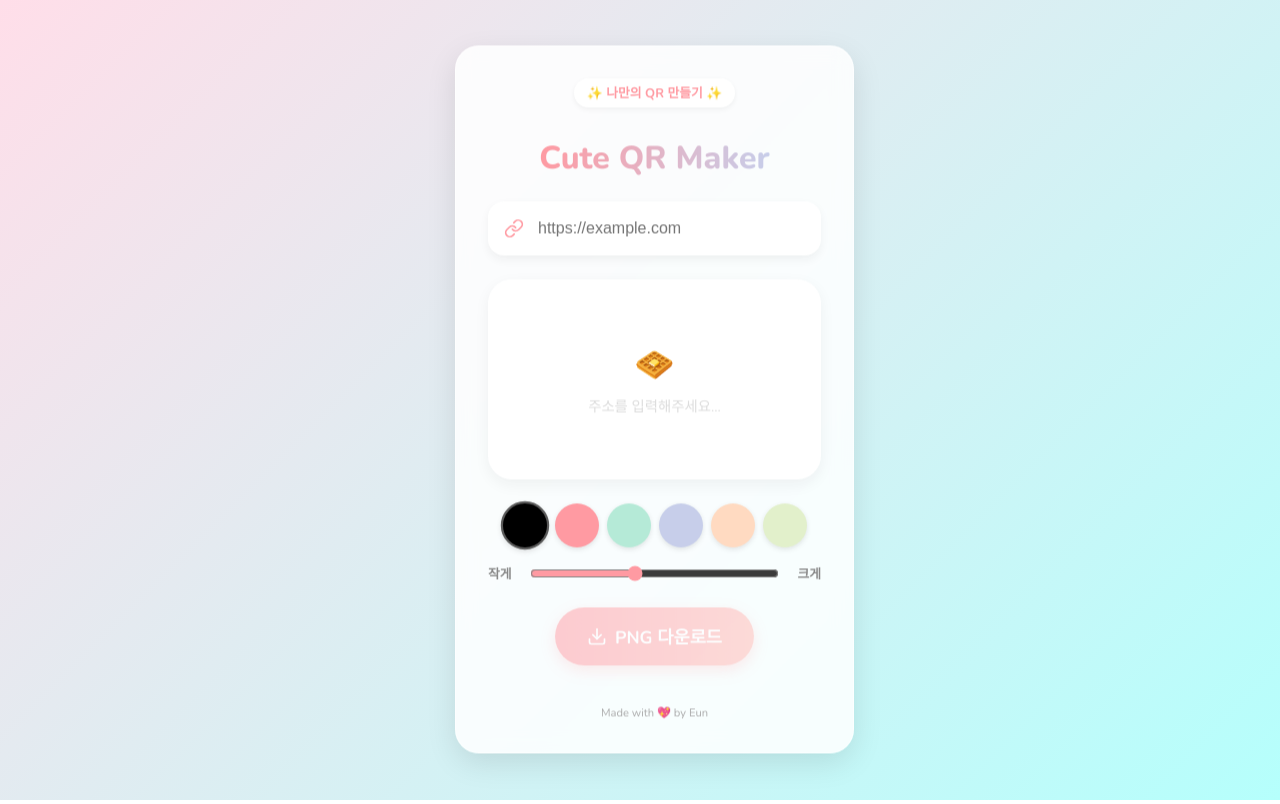
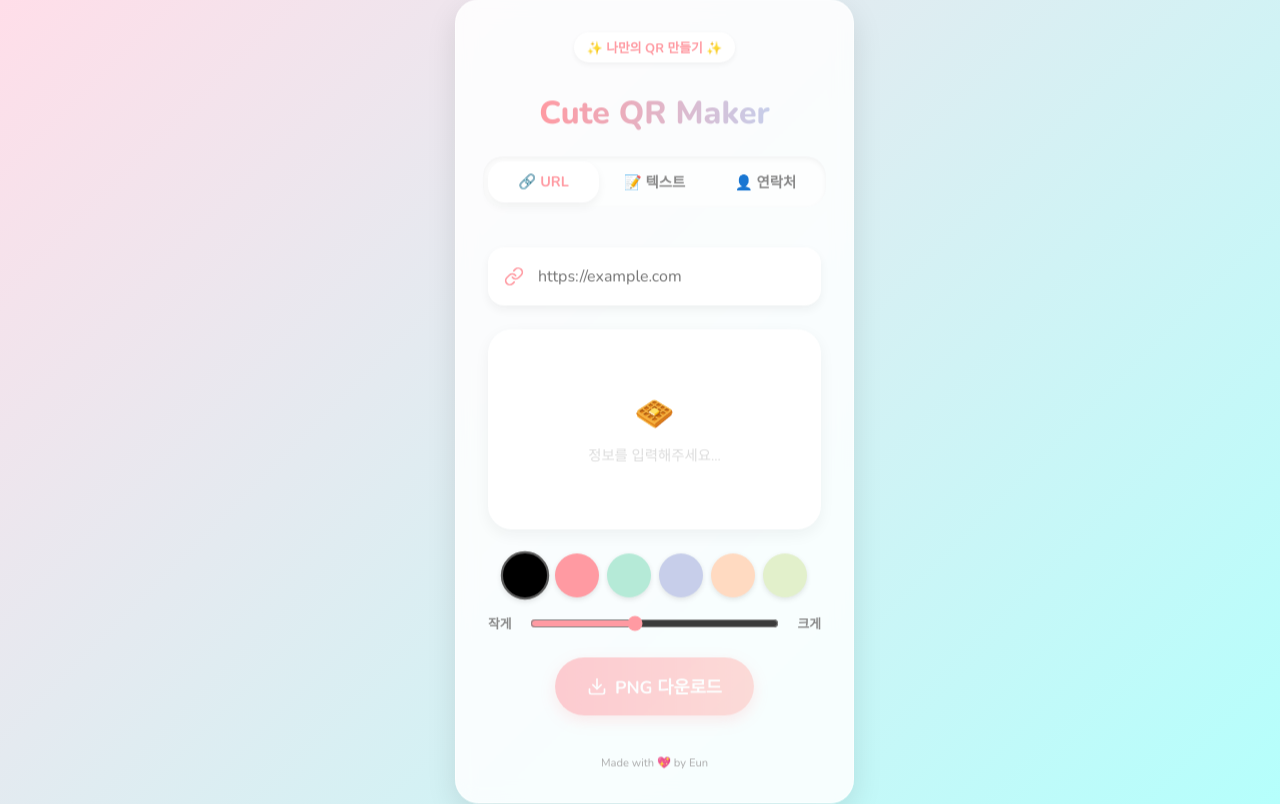
Before and after one commit to cybereun/qrcode, a React (Vite) app: page / in a window 1280 px wide. Built offline with nearby package versions, Linux system fonts and the light colour scheme.

Commit message:
기능(App): URL/텍스트/연락처 3가지 모드 지원 및 URL 스키마 자동 처리 추가

```diff
--- a/src/App.jsx
+++ b/src/App.jsx
@@ -1,12 +1,42 @@
-import React, { useState, useRef } from 'react';
+import React, { useState, useRef, useMemo } from 'react';
 import { QRCodeCanvas } from 'qrcode.react';
 import './index.css';
 
 const App = () => {
-  const [url, setUrl] = useState(''); // 초기값은 비워두어 플레이스홀더가 보이게 함
+  const [activeTab, setActiveTab] = useState('url'); // 'url', 'text', 'contact'
+
+  // 상태 관리
+  const [url, setUrl] = useState('');
+  const [text, setText] = useState('');
+  const [contact, setContact] = useState({ name: '', phone: '', email: '' });
+
   const [color, setColor] = useState('#000000');
   const [size, setSize] = useState(200);
   const qrRef = useRef(null);
+
+  // QR 코드 값 계산 (메모이제이션)
+  const qrValue = useMemo(() => {
+    if (activeTab === 'url') {
+      if (!url.trim()) return '';
+      // URL 모드일 때 스키마 자동 추가
+      return /^https?:\/\//i.test(url) ? url : `https://${url}`;
+    }
+    if (activeTab === 'text') {
+      return text;
+    }
+    if (activeTab === 'contact') {
+      const { name, phone, email } = contact;
+      if (!name && !phone && !email) return '';
+      // vCard 3.0 포맷 생성
+      return `BEGIN:VCARD
+VERSION:3.0
+FN:${name}
+TEL:${phone}
+EMAIL:${email}
+END:VCARD`;
+    }
+    return '';
+  }, [activeTab, url, text, contact]);
 
   // QR 코드 다운로드 함수
   const downloadQR = () => {
@@ -15,14 +45,13 @@ const App = () => {
       const pngUrl = canvas.toDataURL('image/png');
       const downloadLink = document.createElement('a');
       downloadLink.href = pngUrl;
-      downloadLink.download = '내-귀여운-qr.png';
+      downloadLink.download = `my-cute-qr-${activeTab}.png`;
       document.body.appendChild(downloadLink);
       downloadLink.click();
       document.body.removeChild(downloadLink);
     }
   };
 
-  // 색상 팔레트 정의
   const colors = [
     '#000000', // 기본 검정
     '#FF9AA2', // 소프트 핑크
@@ -37,18 +66,37 @@ const App = () => {
       <div className="badge">✨ 나만의 QR 만들기 ✨</div>
       <h1 className="title">Cute QR Maker</h1>
 
-      {/* 입력 섹션 */}
+      {/* 탭 메뉴 */}
+      <div className="tab-container">
+        <button
+          className={`tab-btn ${activeTab === 'url' ? 'active' : ''}`}
+          onClick={() => setActiveTab('url')}
+        >
+          🔗 URL
+        </button>
+        <button
+          className={`tab-btn ${activeTab === 'text' ? 'active' : ''}`}
+          onClick={() => setActiveTab('text')}
+        >
+          📝 텍스트
+        </button>
+        <button
+          className={`tab-btn ${activeTab === 'contact' ? 'active' : ''}`}
+          onClick={() => setActiveTab('contact')}
+        >
+          👤 연락처
+        </button>
+      </div>
+
+      {/* 입력 섹션: 탭에 따라 다르게 표시 */}
       <div className="input-container">
+
+        {activeTab === 'url' && (
+          <div style={{ position: 'relative', width: '100%' }}>
             <svg
               xmlns="http://www.w3.org/2000/svg"
-          width="20"
-          height="20"
-          viewBox="0 0 24 24"
-          fill="none"
-          stroke="#FF9AA2"
-          strokeWidth="2"
-          strokeLinecap="round"
-          strokeLinejoin="round"
+              width="20" height="20" viewBox="0 0 24 24"
+              fill="none" stroke="#FF9AA2" strokeWidth="2" strokeLinecap="round" strokeLinejoin="round"
               style={{ position: 'absolute', left: '1rem', top: '50%', transform: 'translateY(-50%)' }}
             >
               <path d="M10 13a5 5 0 0 0 7.54.54l3-3a5 5 0 0 0-7.07-7.07l-1.72 1.71"></path>
@@ -57,10 +105,48 @@ const App = () => {
             <input
               type="text"
               placeholder="https://example.com"
-          className="cute-input"
+              className="cute-input with-icon"
               value={url}
               onChange={(e) => setUrl(e.target.value)}
             />
+          </div>
+        )}
+
+        {activeTab === 'text' && (
+          <textarea
+            className="cute-textarea"
+            placeholder="여기에 텍스트를 입력하세요..."
+            value={text}
+            onChange={(e) => setText(e.target.value)}
+          />
+        )}
+
+        {activeTab === 'contact' && (
+          <div style={{ display: 'flex', flexDirection: 'column', gap: '0.5rem', width: '100%' }}>
+            <input
+              type="text"
+              placeholder="이름 (Name)"
+              className="cute-input"
+              value={contact.name}
+              onChange={(e) => setContact({ ...contact, name: e.target.value })}
+            />
+            <input
+              type="tel"
+              placeholder="전화번호 (Phone)"
+              className="cute-input"
+              value={contact.phone}
+              onChange={(e) => setContact({ ...contact, phone: e.target.value })}
+            />
+            <input
+              type="email"
+              placeholder="이메일 (Email)"
+              className="cute-input"
+              value={contact.email}
+              onChange={(e) => setContact({ ...contact, email: e.target.value })}
+            />
+          </div>
+        )}
+
       </div>
 
       {/* QR 표시 영역 */}
@@ -79,9 +165,9 @@ const App = () => {
           boxSizing: 'border-box'
         }}
       >
-        {url ? (
+        {qrValue ? (
           <QRCodeCanvas
-            value={url}
+            value={qrValue}
             size={size}
             fgColor={color}
             bgColor={"#FFFFFF"}
@@ -91,7 +177,7 @@ const App = () => {
         ) : (
           <div style={{ color: '#DDD', textAlign: 'center', fontSize: '0.9rem' }}>
             <span style={{ fontSize: '2rem', display: 'block', marginBottom: '0.5rem' }}>🧇</span>
-            주소를 입력해주세요...
+            정보를 입력해주세요...
           </div>
         )}
       </div>
@@ -128,7 +214,7 @@ const App = () => {
       </div>
 
       {/* 다운로드 버튼 */}
-      <button className="download-btn" onClick={downloadQR} disabled={!url} style={{ opacity: url ? 1 : 0.5, cursor: url ? 'pointer' : 'not-allowed' }}>
+      <button className="download-btn" onClick={downloadQR} disabled={!qrValue} style={{ opacity: qrValue ? 1 : 0.5, cursor: qrValue ? 'pointer' : 'not-allowed' }}>
         <svg xmlns="http://www.w3.org/2000/svg" width="20" height="20" viewBox="0 0 24 24" fill="none" stroke="currentColor" strokeWidth="2" strokeLinecap="round" strokeLinejoin="round">
           <path d="M21 15v4a2 2 0 0 1-2 2H5a2 2 0 0 1-2-2v-4"></path>
           <polyline points="7 10 12 15 17 10"></polyline>
--- a/src/index.css
+++ b/src/index.css
@@ -73,12 +73,16 @@ button:hover {
 .input-container {
     width: 100%;
     position: relative;
+    display: flex;
+    flex-direction: column;
+    gap: 0.5rem;
+    /* 입력 필드 간 간격 */
 }
 
-.cute-input {
+.cute-input,
+.cute-textarea {
     width: 100%;
-    padding: 1rem 1rem 1rem 3rem;
-    /* 아이콘을 위한 왼쪽 패딩 */
+    padding: 1rem;
     border-radius: 16px;
     border: 2px solid transparent;
     background: #fff;
@@ -87,9 +91,20 @@ button:hover {
     box-shadow: 0 4px 10px rgba(0, 0, 0, 0.05);
     transition: all 0.3s ease;
     box-sizing: border-box;
+    font-family: 'Nunito', sans-serif;
 }
 
-.cute-input:focus {
+.cute-input.with-icon {
+    padding-left: 3rem;
+}
+
+.cute-textarea {
+    resize: none;
+    min-height: 100px;
+}
+
+.cute-input:focus,
+.cute-textarea:focus {
     outline: none;
     border-color: var(--primary);
     box-shadow: 0 0 0 4px rgba(255, 154, 162, 0.2);
@@ -146,3 +161,40 @@ button:hover {
     box-shadow: 0 2px 5px rgba(0, 0, 0, 0.05);
     margin-bottom: 0.5rem;
 }
+
+/* 탭 스타일 */
+.tab-container {
+    display: flex;
+    background: rgba(255, 255, 255, 0.5);
+    border-radius: 20px;
+    padding: 0.3rem;
+    margin-bottom: 1rem;
+    box-shadow: inset 0 2px 5px rgba(0, 0, 0, 0.05);
+    width: 100%;
+}
+
+.tab-btn {
+    flex: 1;
+    padding: 0.6rem;
+    border-radius: 17px;
+    font-size: 0.9rem;
+    font-weight: 700;
+    color: #888;
+    background: transparent;
+    transition: all 0.3s ease;
+    display: flex;
+    justify-content: center;
+    align-items: center;
+    gap: 0.3rem;
+}
+
+.tab-btn:hover {
+    color: var(--primary);
+    transform: none;
+}
+
+.tab-btn.active {
+    background: #fff;
+    color: var(--primary);
+    box-shadow: 0 4px 10px rgba(0, 0, 0, 0.05);
+}
```
Lines whose indentation alone changed are shown as unchanged.
